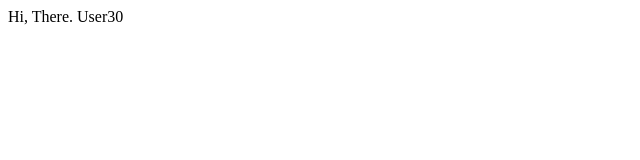
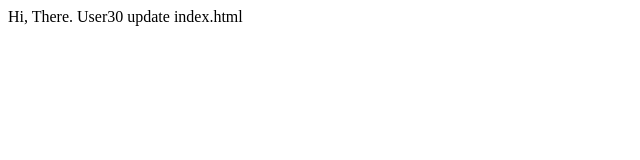
Before and after one commit to epikhigher/githubdemo, a plain HTML site: page index.html in a window 1280 px wide. Shown: the whole page, without its empty margins (0-640 px from the left). Drawn offline with Linux system fonts and the light colour scheme.

Commit message:
Update index.html

```diff
--- a/index.html
+++ b/index.html
@@ -1,5 +1,7 @@
 <html>
-<body>
-Hi, There. User30
-</body>
+  <body>
+    Hi, There. User30
+    update index.html
+
+  </body>
 </html>
```
